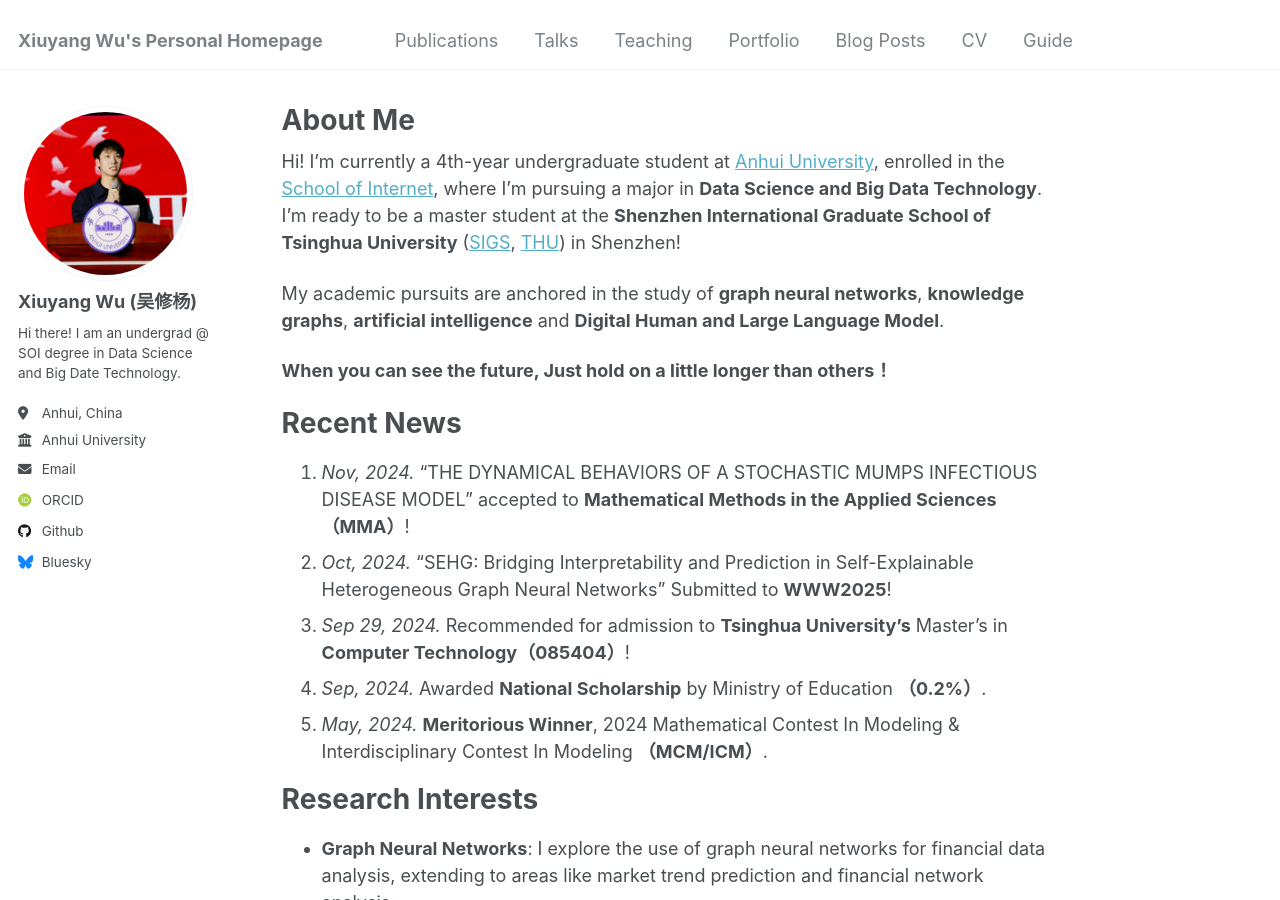
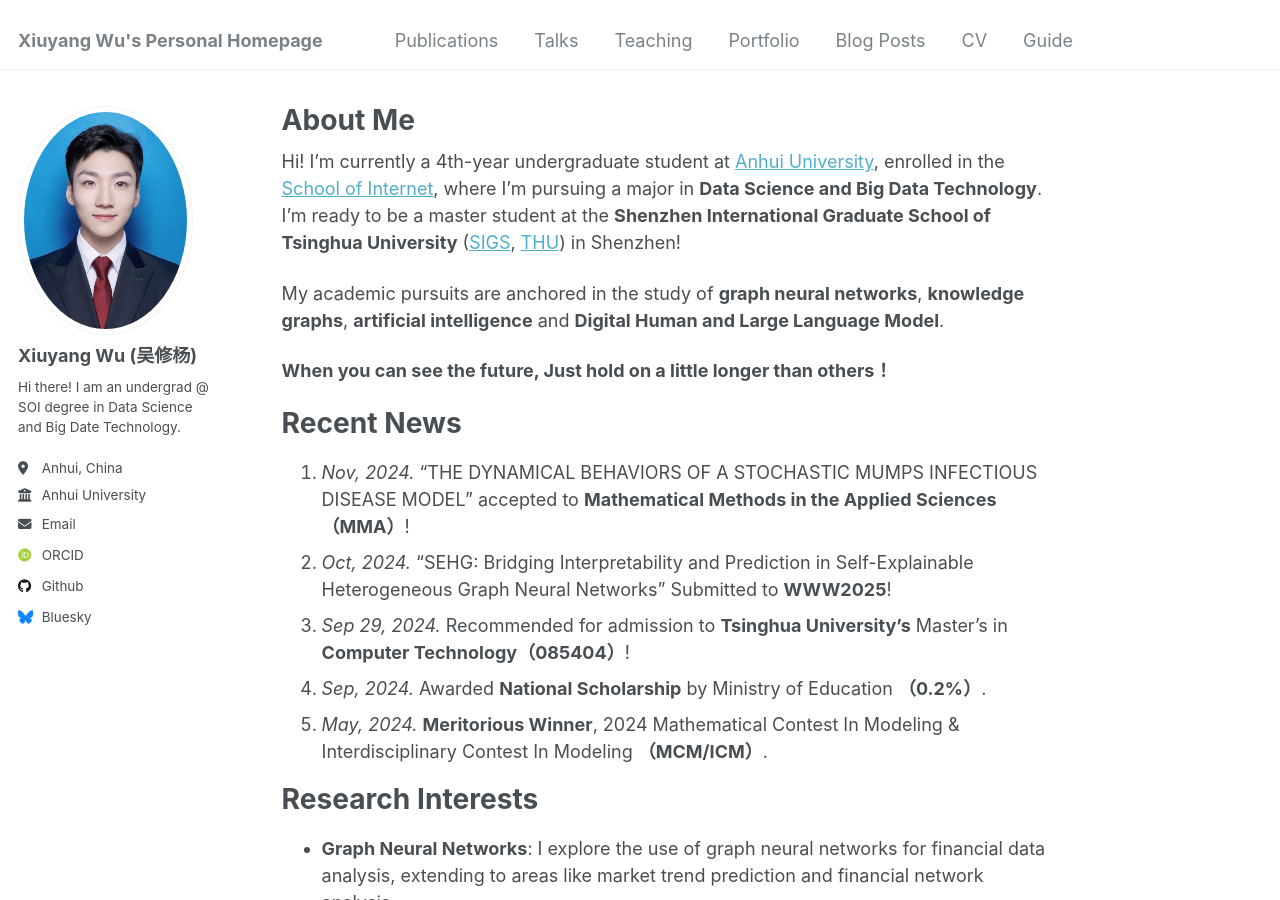
Before and after one commit to XiuyangWu/xiuyangwu.github.io, a Jekyll site: the page built from _pages/about.md, in a window 1280 px wide and 900 px high. Built offline with Jekyll 4.4.1, drawn with Linux system fonts in a browser that asks for light colours; some web fonts are replaced.

Commit message:
Update _config.yml

```diff
--- a/_config.yml
+++ b/_config.yml
@@ -21,7 +21,7 @@ repository               : "XiuyangWu/xiuyangwu.github.io"
 #               Additional customization can be done by editing /_includes/author-profile.html
 author:
   # Biographic information
-  avatar           : "Opening_ceremony.jpg" # "xiuyangwu.png"
+  avatar           : "xiuyangwu.png"
   name             : "Xiuyang Wu (吴修杨)"
   pronouns         : # example: "she/her"
   bio              : "Hi there! I am an undergrad @ SOI degree in Data Science and Big Date Technology."
```
